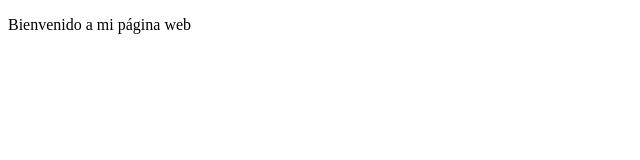
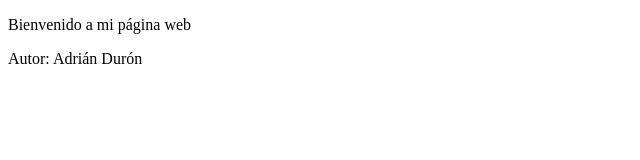
Before and after one commit to Aduron995/P-gina-web, a plain HTML site: page index.html in a window 1280 px wide. Shown: the whole page, without its empty margins (0-640 px from the left). Drawn offline with Linux system fonts and the light colour scheme.

Commit message:
Agregue un cambio de el creador

```diff
--- a/index.html
+++ b/index.html
@@ -8,5 +8,6 @@
 </head>
 <body>
     <p>  Bienvenido a mi página web </p>
+    <p>Autor: Adrián Durón</p>
 </body>
 </html>
```
